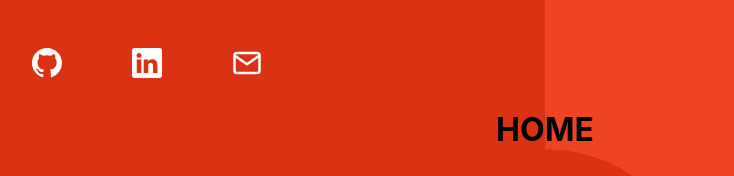
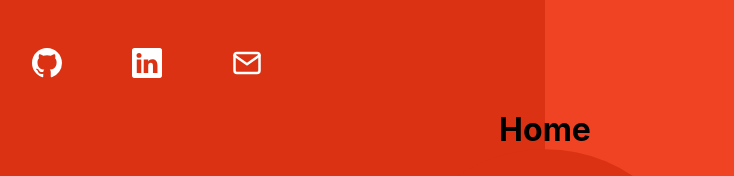
Before and after one commit to pathu-221/Portfolio, a React (Create React App) app: page / in a window 1280 px wide. Shown: the top 176 px of the page, without its empty margins (95-829 px from the left). Built offline with nearby package versions, Linux system fonts and the light colour scheme.

Commit message:
svg scroll animation commit

```diff
--- a/src/App.js
+++ b/src/App.js
@@ -8,11 +8,24 @@ function App() {
 
  //change elements when 420 1070  1710  1975
 
- const [heads, setHead] = useState(['HOME', 'ABOUT', 'SKILLS', 'PROJECT', 'CONTACT']);
+ const [currentElement, changeCurrentElement] = useState('Home');
  const [currentIndex, setIndex] = useState(0);
 
  const changeElement = (pathlength) => {
-  console.log(pathlength);
+
+  //component will change according to the length of the path not
+  //to the amount scrolled
+  if(pathlength >= 455 &&  pathlength < 712)
+  changeCurrentElement('About');
+  else if( pathlength >= 712 &&  pathlength < 955)
+  changeCurrentElement('skills')
+  else if( pathlength >= 955 &&  pathlength < 1385)
+  changeCurrentElement('Projects');
+  else if( pathlength >= 1385)
+  changeCurrentElement('Contact');
+  else
+  changeCurrentElement('Home')
+
  }
 
 
@@ -21,7 +34,7 @@ function App() {
       <div className='background-div'></div>
       <Socials />
       <div className='svg-container'>
-        <h1>{heads[currentIndex]}</h1>
+        <h1>{currentElement}</h1>
       <SvgDraw changeElement = { changeElement } />
       </div>
     </div>
--- a/src/components/socials/socials.jsx
+++ b/src/components/socials/socials.jsx
@@ -11,17 +11,17 @@ export default function Socials() {
     <nav className='socials-container'>
          <ul>
             <li>
-                <a href='https://github.com/pathu-221' target={'_blank'}>
+                <a href='https://github.com/pathu-221' rel="noreferrer" target={'_blank'}>
                     <BsGithub color='white' size={iconSize} />
                 </a>
             </li>
             <li>
-            <a href='https://www.linkedin.com/in/pratham-aggarwal-48516b120/' target={'_blank'}>
+            <a href='https://www.linkedin.com/in/pratham-aggarwal-48516b120/' rel="noreferrer" target={'_blank'}>
                     <BsLinkedin color='white' size={iconSize} />
                 </a>
             </li>
             <li>
-            <a href={'mailto:prathamaggarwal235@gmail.com'} target={'_blank'}>
+            <a href={'mailto:prathamaggarwal235@gmail.com'} rel="noreferrer" target={'_blank'}>
                     <FiMail color='white' size={iconSize} />
                 </a>
             </li>
```
